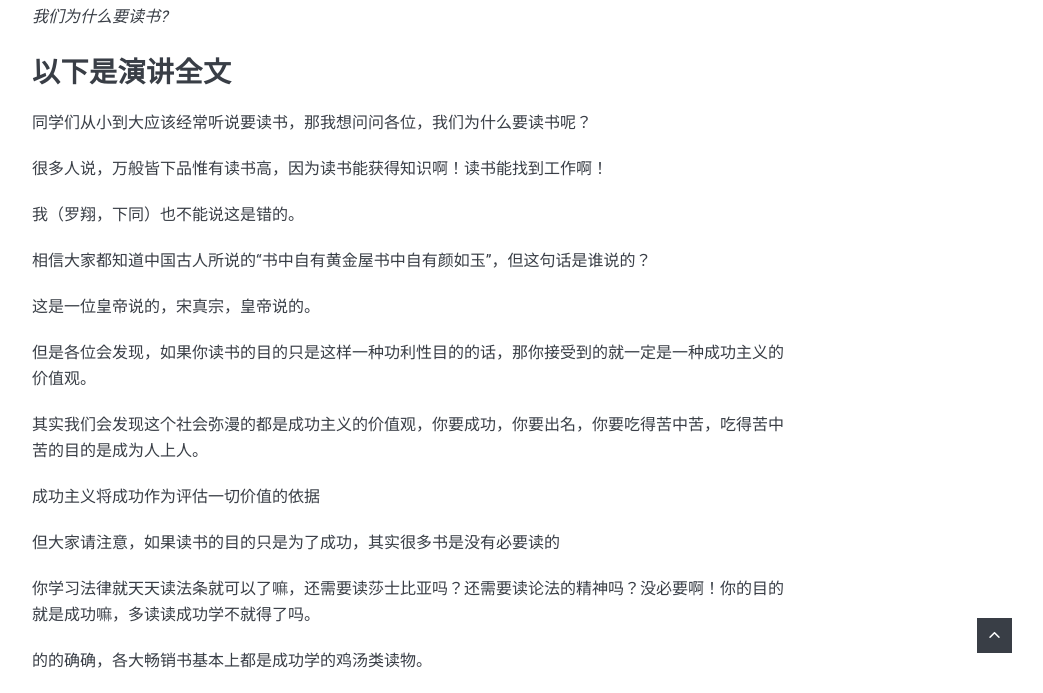
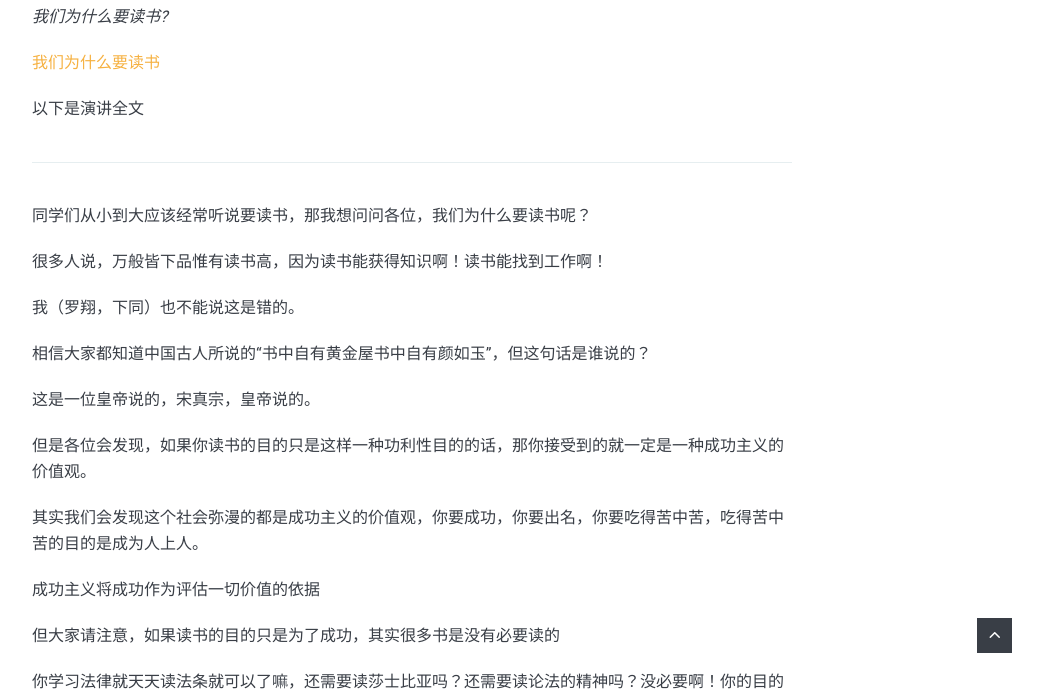
Before and after one commit to JeffVipPan/jeffvippan.github.io, a Jekyll site: the page built from _posts/2021-01-30-人为什么要读书.markdown, in a window 1280 px wide and 900 px high, scrolled down 1046 px, cut to the strip 207-900 px from the top of the window. Shown: the whole strip, without its empty margins (228-1271 px from the left). Built offline with Jekyll 4.4.1, drawn with Linux system fonts in a browser that asks for light colours; nearby versions of some CDN libraries; comment, search, counter and statistics services are not loaded.

Commit message:
new 人为什么要读书

```diff
--- a/_posts/2021-01-30-人为什么要读书.markdown
+++ b/_posts/2021-01-30-人为什么要读书.markdown
@@ -2,16 +2,18 @@
 layout: post
 title:  "人为什么要读书"
 date:   2021-01-30 18:05:55 +0300
-image:  https://i.loli.net/2021/01/31/ijfK6FuY4JVl2Pn.png
+image:  24.png
 ---
 罗翔老师的"我们为什么要读书?"，这个视频是百看不厌。
 
 
-<iframe src="https://www.bilibili.com/video/BV1BK411L7DJ" frameborder="0" allowfullscreen></iframe>
-
+<iframe src="//player.bilibili.com/player.html?aid=497651138&bvid=BV1BK411L7DJ&cid=177974677&page=1" frameborder="0" allowfullscreen></iframe>
 *我们为什么要读书?*
 
+ [我们为什么要读书][我们为什么要读书]
+
 以下是演讲全文
+
 ---
 
 同学们从小到大应该经常听说要读书，那我想问问各位，我们为什么要读书呢？
@@ -120,3 +122,6 @@
 * 亚当斯密的《国富论》，经济学鼻祖，他的很多经济理论可以很好地帮助我们解释一些经济学现象，最著名地理论是"看不见地手"。他是如何用这个理论去解释经济学现象，可以读这本书了解一下。
 
 * 戈登的《伟大的博弈》，介绍华尔街历史和世界金融史的可读性很高的一本读物。
+
+
+[我们为什么要读书]: https://www.bilibili.com/video/BV1BK411L7DJ
```
